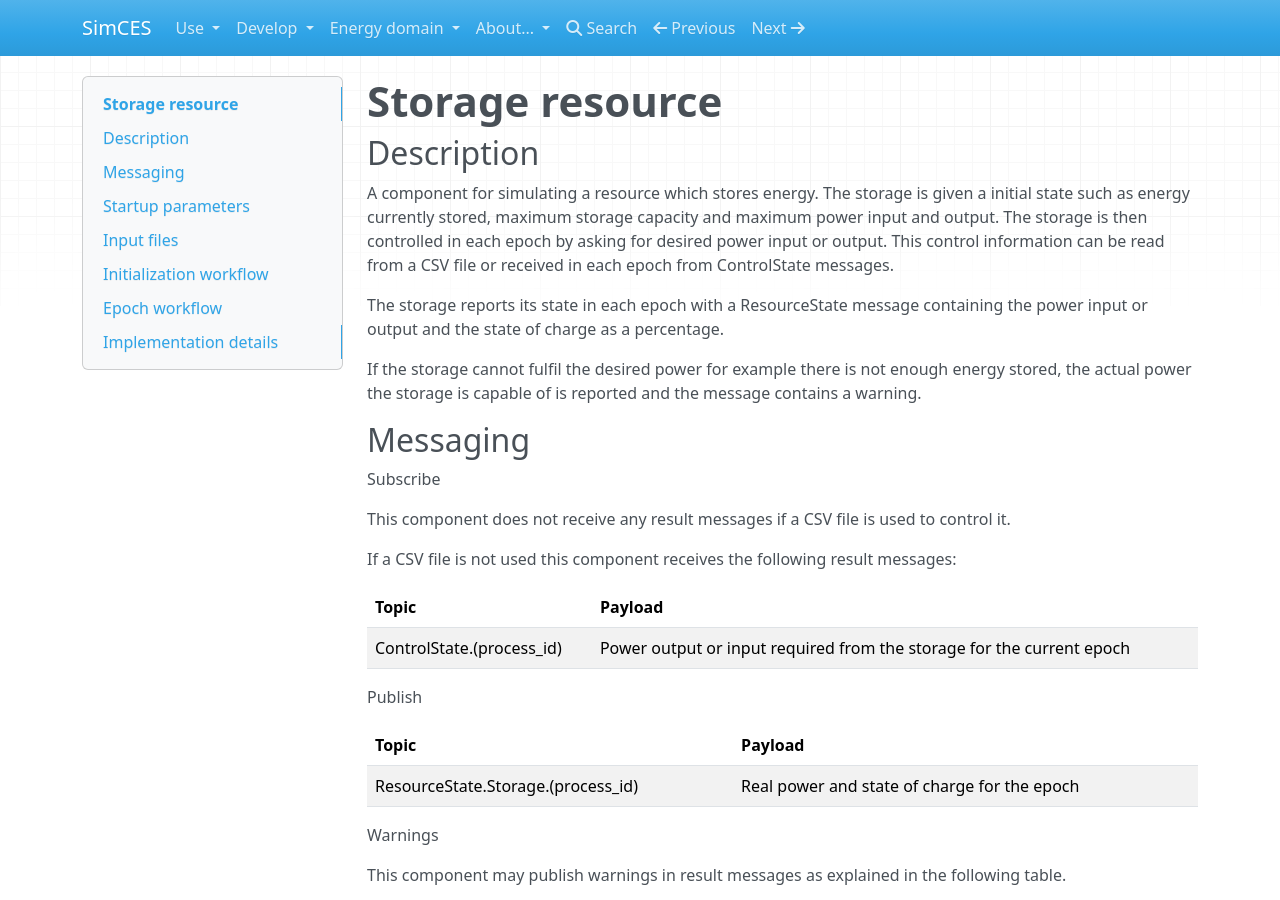
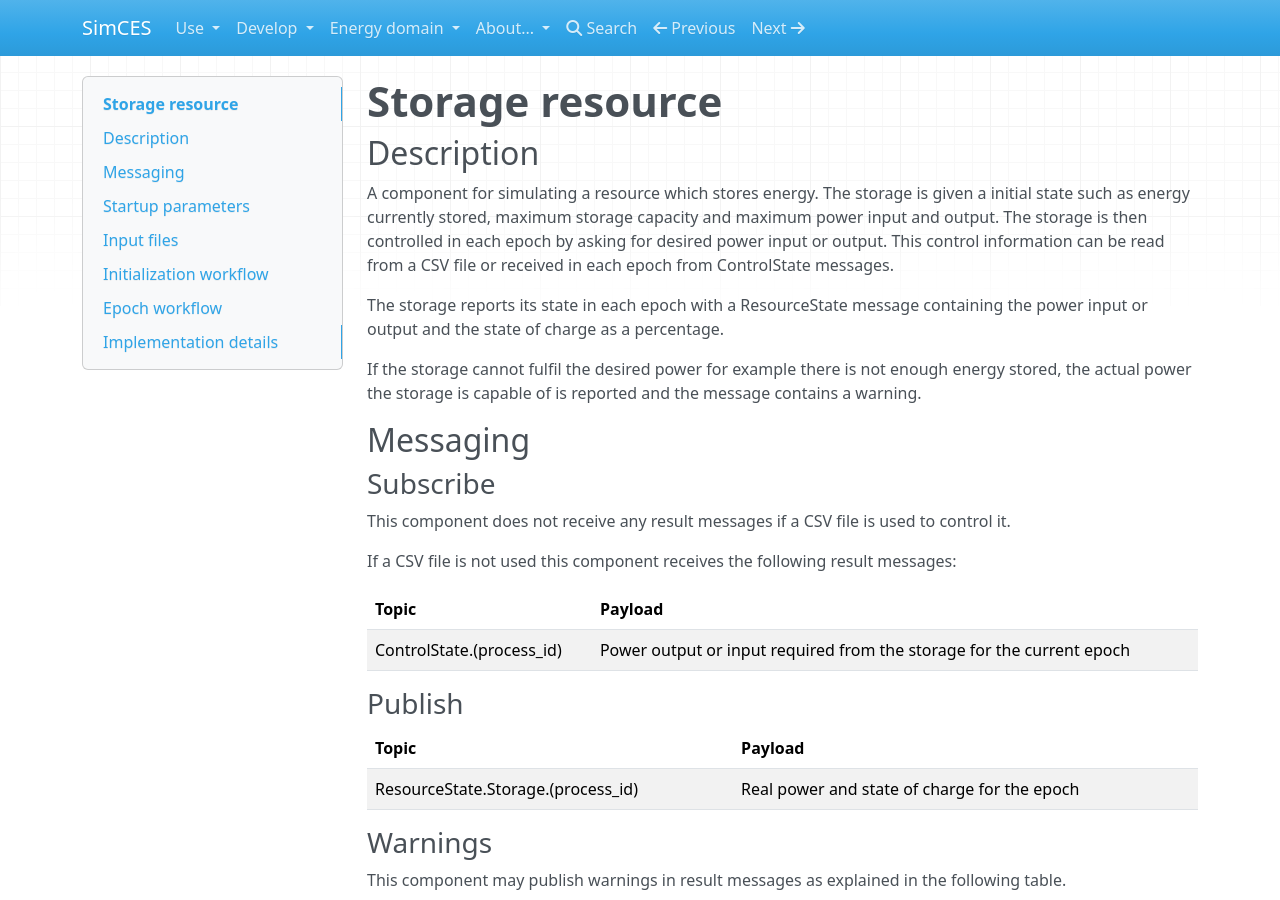
Before and after one commit to simcesplatform/simcesplatform.github.io, an MkDocs documentation site: the page built from markdown/energy_storage.md, in a window 1280 px wide and 900 px high. Built offline with MkDocs 1.6.1, drawn with Linux system fonts in a browser that asks for light colours; nearby versions of some CDN libraries; library files that are not in the unit come from our copies.

Commit message:
Add missing heading markers

```diff
--- a/markdown/energy_storage.md
+++ b/markdown/energy_storage.md
@@ -10,7 +10,7 @@ If the storage cannot fulfil the desired power for example there is not enough e
 
 ## Messaging
 
-Subscribe
+### Subscribe
 
 This component does not receive any result messages if a CSV file is used to control it.
 
@@ -21,13 +21,13 @@ If a CSV file is not used this component receives the following result messages:
 | ControlState\.(process_id) | Power output or input required from the storage for the current epoch |
 
 
-Publish
+### Publish
 
 | Topic | Payload |
 | --- | --- |
 | ResourceState\.Storage\.\(process_id\) | Real power and state of charge for the epoch |
 
-Warnings
+### Warnings
 
 This component may publish warnings in result messages as explained in the following table.
 
```
Also changed, not shown: markdown/energy_msg-startmessageblocks.md (+1 -1 lines).
